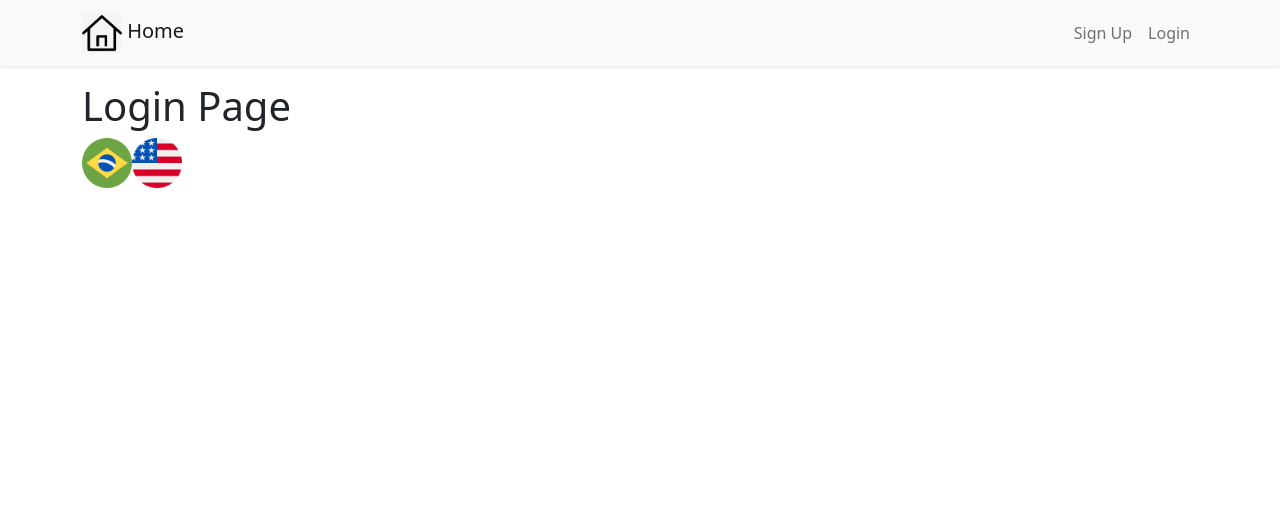
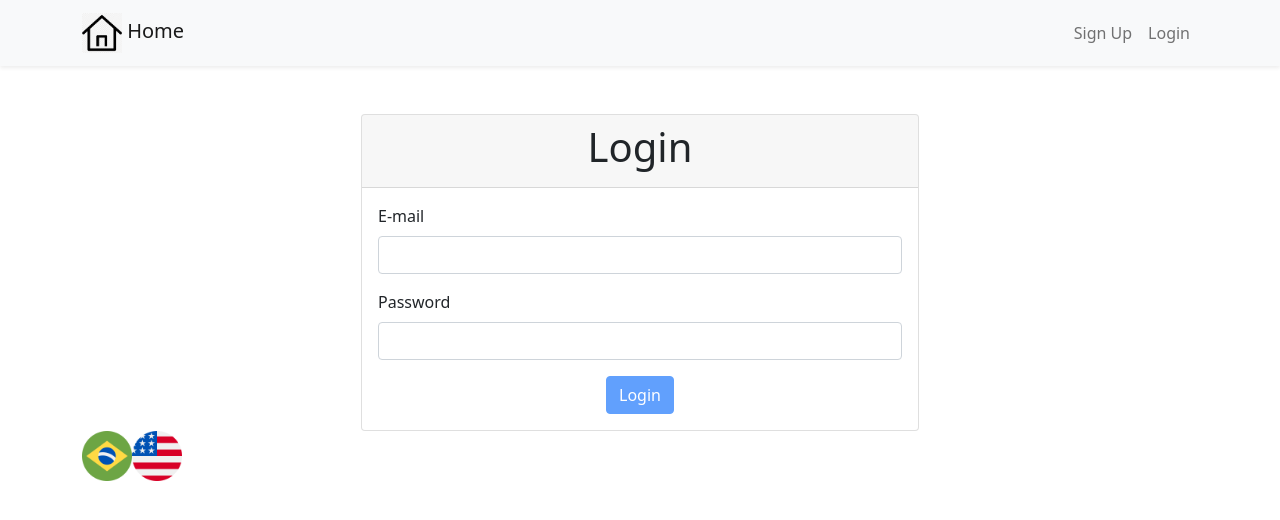
Before and after one commit to ESTECHTI/VueTestDrivenDevelopment, a Vue app in the folder source/: page /login in a window 1280 px wide. Shown: the top 520 px of the page. Built offline with nearby package versions, Linux system fonts and the light colour scheme.

Commit message:
Adding Unit Tests to the login page

```diff
--- a/source/src/api/apiCalls.js
+++ b/source/src/api/apiCalls.js
@@ -25,3 +25,7 @@ export const loadUsers = (page) => {
 export const getUserById = (id) => {
   return axios.get("/api/1.0/users/" + id);
 }
+
+export const login = (creds) => {
+  return axios.post("/api/1.0/auth", creds);
+}
--- a/source/src/pages/LoginPage.vue
+++ b/source/src/pages/LoginPage.vue
@@ -1,29 +1,75 @@
 <template>
- <div data-testid="login-page">
-   <h1>Login Page</h1>
- </div>
+ <div class="col-lg-6 offset-lg-3 col-md-8 offset-md-2" data-testid="login-page">
+    <form class="card mt-5" data-testid="form-sign-up">
+      <div class="card-header">
+        <h1 class="text-center">Login</h1>
+      </div>
+      <div class="card-body">
+        <Input
+          id="e-mail"
+          label="E-mail"
+          v-model="email"
+        />
+        <Input
+          id="password"
+          label="Password"
+          v-model="password"
+          type="password"
+        />
+        <div class="alert alert-danger text-center" v-if="failMessage">
+          {{ failMessage }}
+        </div>
+        <div class="text-center">
+          <button class="btn btn-primary" :disabled="isDisabled || apiProgress" @click.prevent="submit">
+            <Spinner v-if="apiProgress"/>
+            Login
+          </button>
+        </div>
+      </div>
+    </form>
+  </div>
 </template>
 
 <script>
+import Input from "../components/Input-c.vue";
+import Spinner from "../components/Spinner";
+import { login } from "../api/apiCalls.js";
 
 export default {
   name: '',
   components: {
-
+    Input,
+    Spinner
   },
   props: {
 
   },
   data:() => {
     return {
-
+      email: "",
+      password: "",
+      apiProgress: false,
+      failMessage: undefined,
     }
   },
   computed: {
-
+    isDisabled() {
+      return !(this.email && this.password)
+    }
   },
   methods: {
-
+    async submit() {
+      this.apiProgress = true
+      try {
+        await login({
+          email: this.email,
+          password: this.password
+        })
+      } catch (error) {
+        this.failMessage = error.response.data.message
+      }
+      this.apiProgress = false
+    }
   }
 
 }
```
Also changed, not shown: 1 other file (tests, documents, lock files or other folders).
